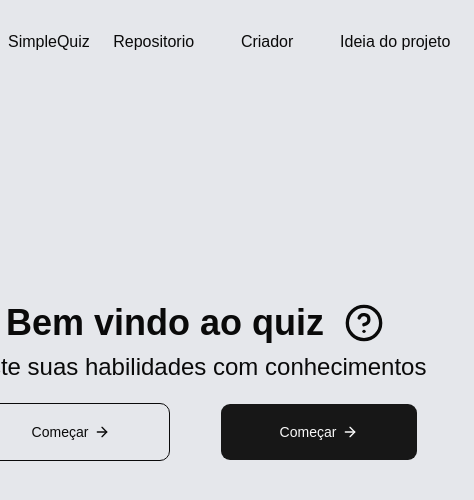
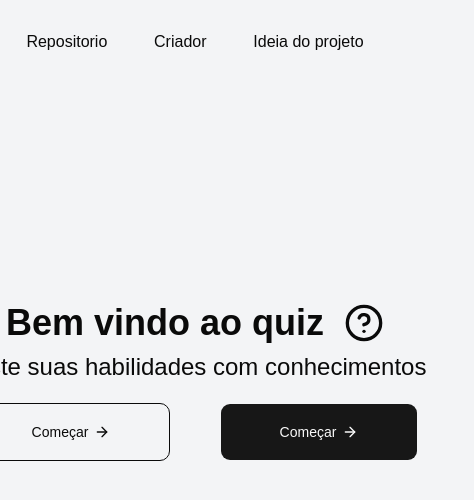
Before and after one commit to Jose-GuilhermeG/simpleQuiz, a React (Vite) app in the folder app/: page / in a window 390 px wide. Shown: the top 500 px of the page, 474 px wide, since content can reach past the window. Built offline with nearby package versions, Linux system fonts and the light colour scheme.

Commit message:
feat: adicionando notfound page

```diff
--- a/app/package.json
+++ b/app/package.json
@@ -20,6 +20,7 @@
     "lucide-react": "^1.14.0",
     "react": "^19.2.4",
     "react-dom": "^19.2.4",
+    "react-router-dom": "^7.14.2",
     "shadcn": "^4.6.0",
     "tailwind-merge": "^3.5.0",
     "tailwindcss": "^4.2.1",
--- a/app/src/index.css
+++ b/app/src/index.css
@@ -49,7 +49,7 @@
 }
 
 :root {
-    --background: var(--color-gray-200);
+    --background: var(--color-gray-100);
     --foreground: oklch(0.145 0 0);
     --card: oklch(1 0 0);
     --card-foreground: oklch(0.145 0 0);
--- a/app/src/layout/Header.tsx
+++ b/app/src/layout/Header.tsx
@@ -14,10 +14,10 @@ interface HeaderProps{
 export default function Header({links , className} : HeaderProps){
     return (
         <header className={`${className} h-[10vh] w-full flex justify-between items-center px-2`}>
-            <h1>
+            <h1 className="hidden lg:block">
             SimpleQuiz
             </h1>
-            <div className="flex justify-around gap-2">
+            <div className="flex lg:justify-around justify-center gap-5 w-full lg:w-fit">
                 <nav className="min-w-sm">
                     <ul className="w-full h-full flex justify-around">
                         {links.map((element,index)=>(
--- a/app/src/main.tsx
+++ b/app/src/main.tsx
@@ -4,11 +4,12 @@ import { createRoot } from "react-dom/client"
 import "./index.css"
 import Home from "./pages/Home.tsx"
 import { ThemeProvider } from "@/components/theme-provider.tsx"
+import SistemRoutes from "./routes.tsx"
 
 createRoot(document.getElementById("root")!).render(
   <StrictMode>
     <ThemeProvider>
-      <Home />
+      <SistemRoutes/>
     </ThemeProvider>
   </StrictMode>
 )
--- /dev/null
+++ b/app/src/pages/BasePage.tsx
@@ -0,0 +1,22 @@
+import Header , {type HeaderLinks} from "@/layout/Header";
+import { Outlet } from "react-router-dom";
+
+export default function BasePage(){
+    const links : Array<HeaderLinks> = [
+    {
+      title : "Repositorio",
+    },
+    {
+      title : "Criador",
+    },
+    {
+      title : "Ideia do projeto",
+    },
+  ]
+  return (
+    <main className="w-screen h-screen flex flex-col items-center bg-background gap-[25%]">
+      <Header links={links} />
+      <Outlet/>
+    </main>
+  )
+}
--- a/app/src/pages/Home.tsx
+++ b/app/src/pages/Home.tsx
@@ -1,23 +1,8 @@
 import { Button } from "@/components/ui/button";
 import { ArrowRight, CircleQuestionMark } from "lucide-react";
 
-import Header , {type HeaderLinks} from "@/layout/Header";
-
 export default function Home() {
-  const links : Array<HeaderLinks> = [
-    {
-      title : "Repositorio",
-    },
-    {
-      title : "Criador",
-    },
-    {
-      title : "Ideia do projeto",
-    },
-  ]
   return (
-    <main className="w-screen h-screen flex flex-col items-center bg-background gap-[25%]">
-      <Header links={links} />
       <section className="min-w-lg p-2 h-fit">
             <h1 className="text-foreground font-black text-4xl flex items-center justify-center gap-5">
               Bem vindo ao quiz
@@ -35,6 +20,5 @@ export default function Home() {
             </Button>
           </div>
       </section>
-    </main>
   )
 }
--- /dev/null
+++ b/app/src/pages/notFoundPage.tsx
@@ -0,0 +1,25 @@
+import { Button } from "@/components/ui/button";
+import { Card, CardAction, CardContent, CardDescription, CardHeader, CardTitle } from "@/components/ui/card";
+import { AlertCircle } from "lucide-react";
+import { useNavigate } from "react-router-dom";
+
+export default function NotFoundPage(){
+
+    const navigate = useNavigate()
+
+    const goToHome = ()=>navigate("/")
+
+    return (
+        <div>
+            <h1 className="lg:text-5xl text-3xl my-2 font-black">
+                Pagina não encontrada
+            </h1>
+            <p className="lg:text-3xl text-center font-light my-5">
+                Verifique se a url está correta
+            </p>
+            <Button className="rounded-[10px] w-full lg:p-7 p-5 font-black cursor-pointer" onClick={goToHome}>
+                Ir para a pagina inicial
+            </Button>
+        </div>
+    )
+}
--- /dev/null
+++ b/app/src/routes.tsx
@@ -0,0 +1,19 @@
+import { Routes , BrowserRouter , Route } from "react-router-dom";
+
+//pages
+import Home from "./pages/Home";
+import BasePage from "./pages/BasePage";
+import NotFoundPage from "./pages/notFoundPage";
+
+export default function SistemRoutes(){
+    return (
+        <BrowserRouter>
+            <Routes>
+                <Route path="" element={<BasePage/>}>
+                    <Route path="" element={<Home/>}/>
+                    <Route path="*" element={<NotFoundPage/>} />
+                </Route>
+            </Routes>
+        </BrowserRouter>
+    )
+}
```
Also changed, not shown: app/src/layout/main.tsx (added), 1 other file (tests, documents, lock files or other folders).
